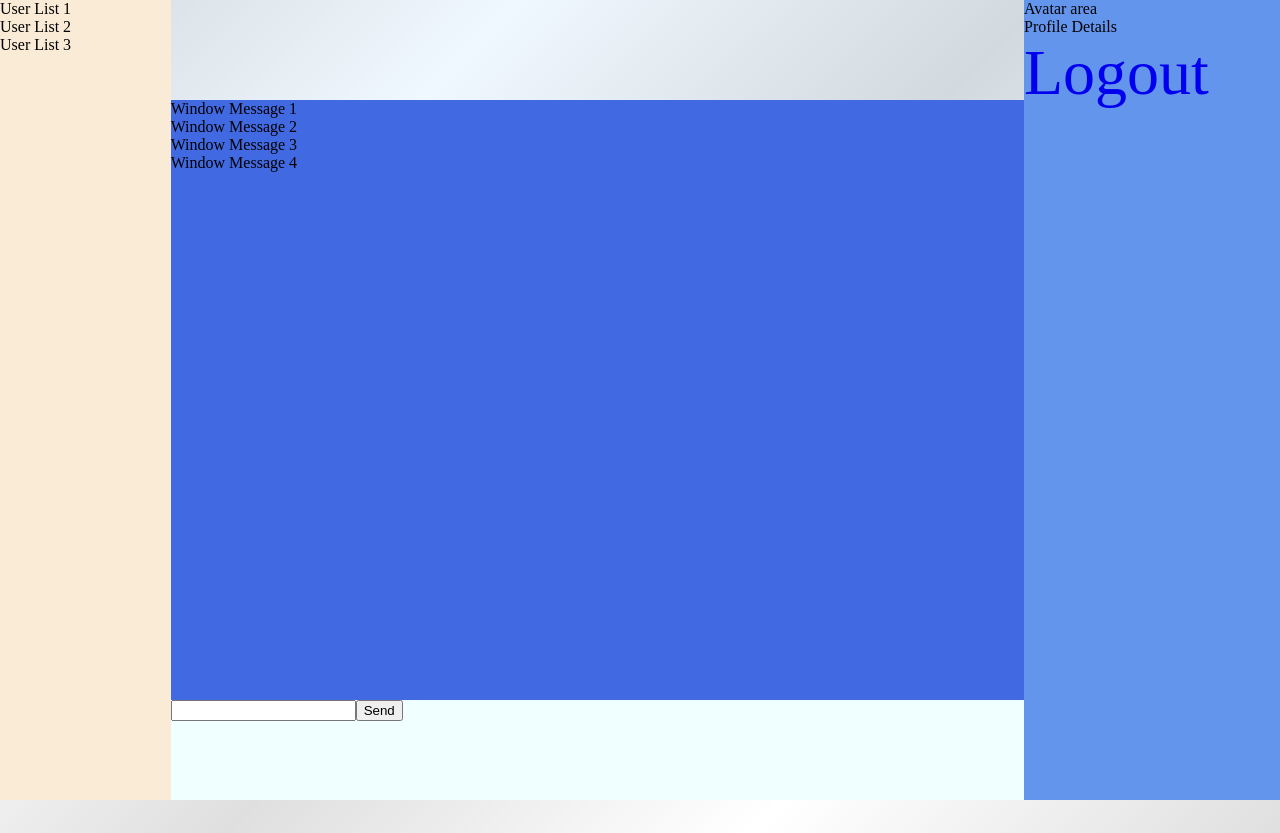
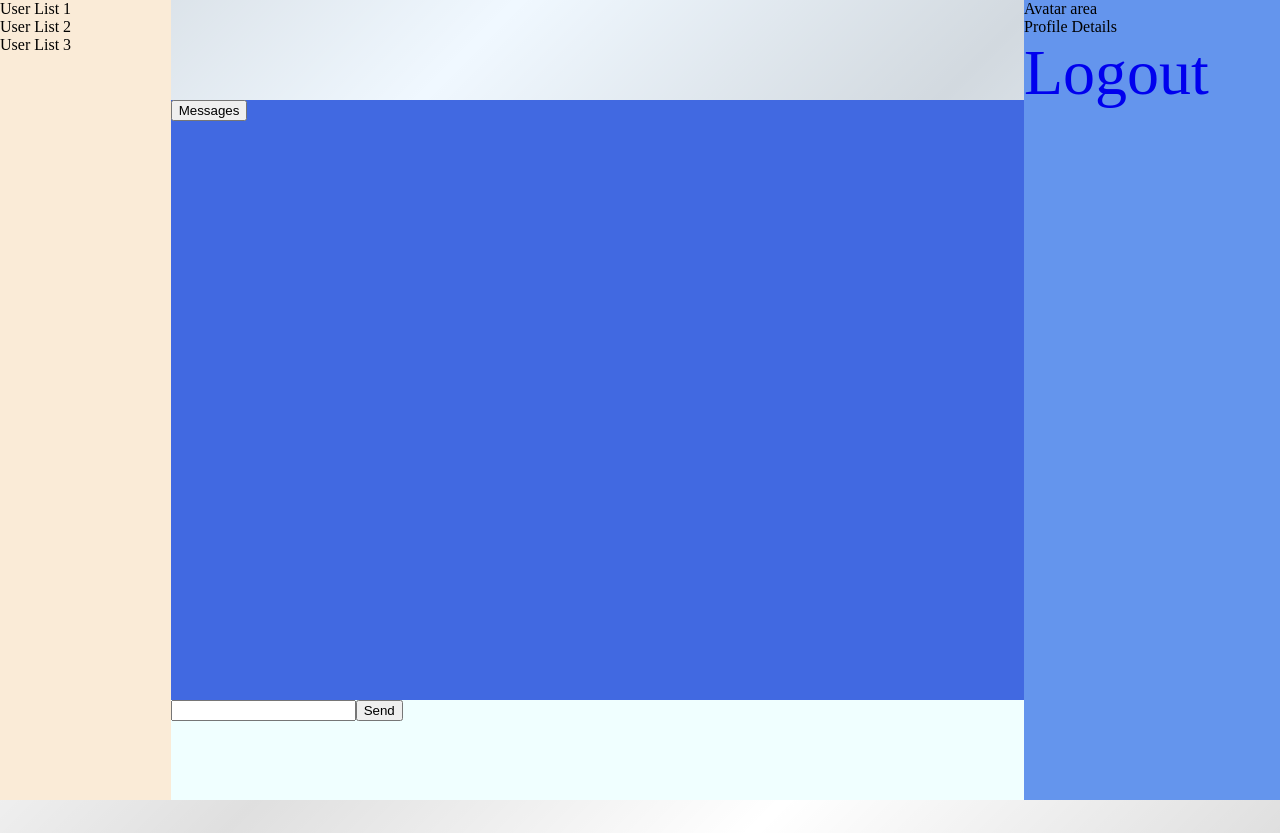
Before and after one commit to tw427/aprl-messaging-app, a React (Vite) app: page /home in a window 1280 px wide. Built offline with nearby package versions, Linux system fonts and the light colour scheme.

Commit message:
Success in retrieving messages with a GET request to our Backend

```diff
--- a/src/components/home/chat-window.jsx
+++ b/src/components/home/chat-window.jsx
@@ -1,13 +1,37 @@
 import "../../styles/home/chat-window.css";
+import { useState, useEffect } from "react";
 
 const ChatWindow = () => {
+  const [messages, setMessages] = useState({});
+
+  useEffect(() => {
+    async function getUserMessages() {
+      if (sessionStorage.id) {
+        const res = await fetch(
+          `http://localhost:3001/user/${sessionStorage.id}/messages`,
+          {
+            method: "GET",
+            mode: "cors",
+          }
+        );
+        setMessages(await res.json());
+      }
+      return;
+    }
+
+    getUserMessages();
+  }, []);
+
   return (
     <>
       <main id="chat-window">
-        <p>Window Message 1</p>
-        <p>Window Message 2</p>
-        <p>Window Message 3</p>
-        <p>Window Message 4</p>
+        <button
+          onClick={() => {
+            console.log(messages);
+          }}
+        >
+          Messages
+        </button>
       </main>
     </>
   );
```
